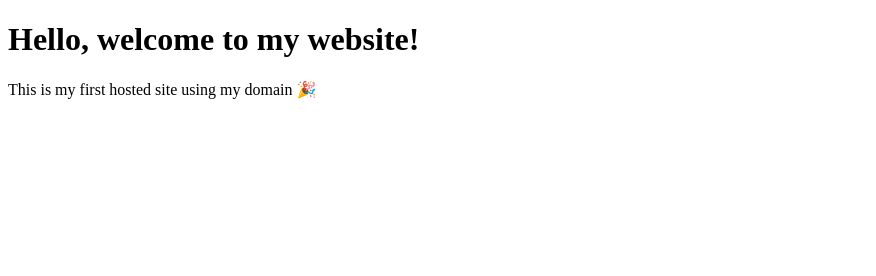
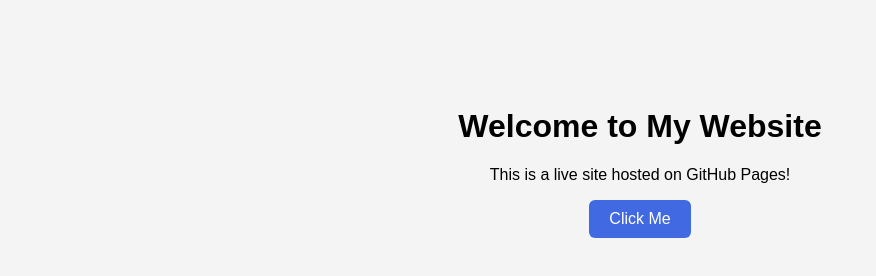
Before and after one commit to Sabz-pc/sample-web-host, a plain HTML site: page index.html in a window 1280 px wide. Shown: the whole page, without its empty margins (0-876 px from the left). Drawn offline with Linux system fonts and the light colour scheme.

Commit message:
first commit

```diff
--- a/index.html
+++ b/index.html
@@ -1,11 +1,20 @@
-<!-- index.html -->
-<!DOCTYPE html>
-<html>
-<head>
-  <title>Cloud With Sabari</title>
-</head>
-<body>
-  <h1>Hello, welcome to my website!</h1>
-  <p>This is my first hosted site using my domain 🎉</p>
-</body>
-</html>
+<h1>Welcome to My Website</h1>
+<p>This is a live site hosted on GitHub Pages!</p>
+<button onclick="alert('Hello from GitHub Pages!')">Click Me</button>
+
+<style>
+  body {
+    font-family: Arial, sans-serif;
+    background-color: #f4f4f4;
+    text-align: center;
+    padding-top: 100px;
+  }
+  button {
+    padding: 10px 20px;
+    background-color: royalblue;
+    color: rgb(255, 255, 255);
+    border: none;
+    border-radius: 6px;
+    font-size: 16px;
+  }
+</style>
```
